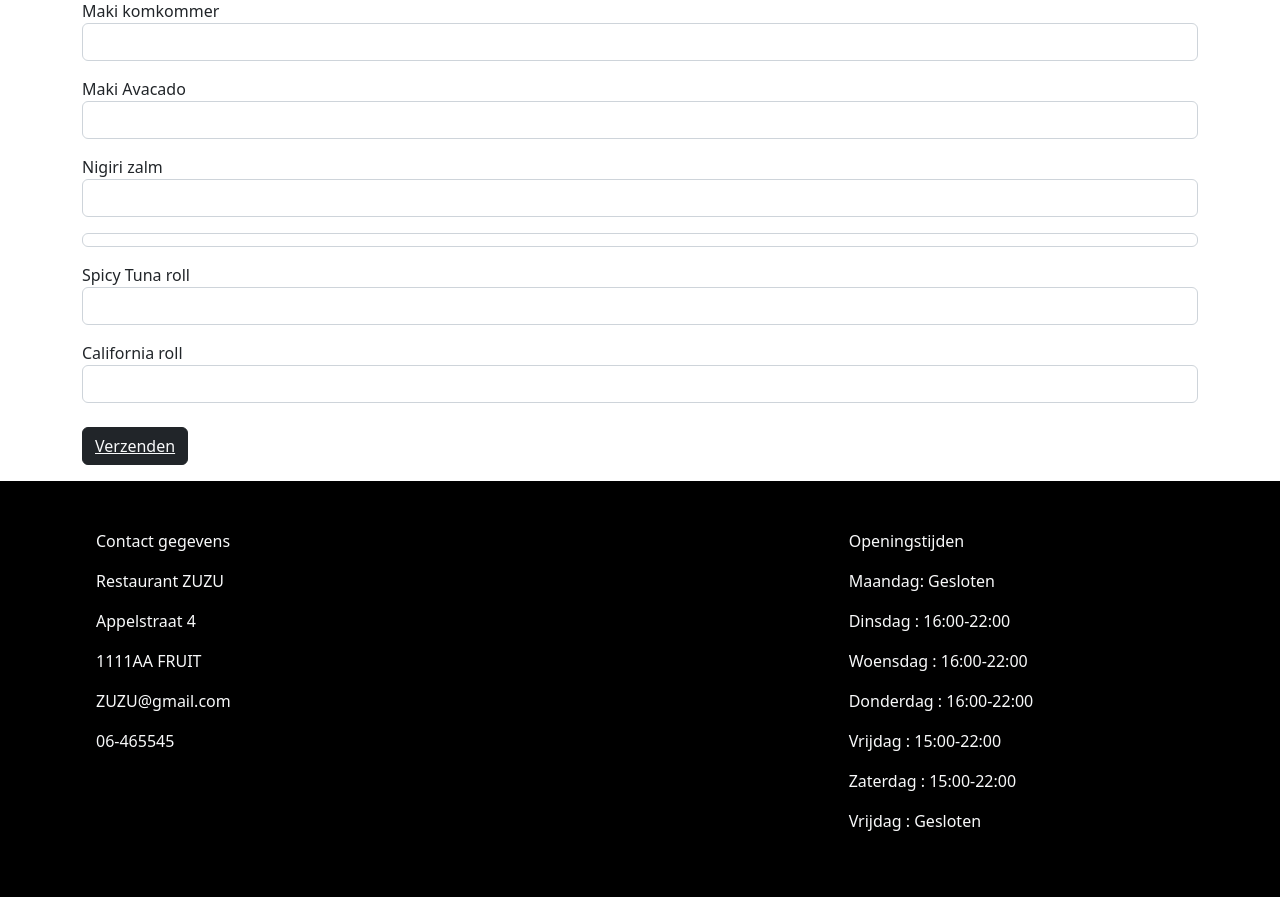
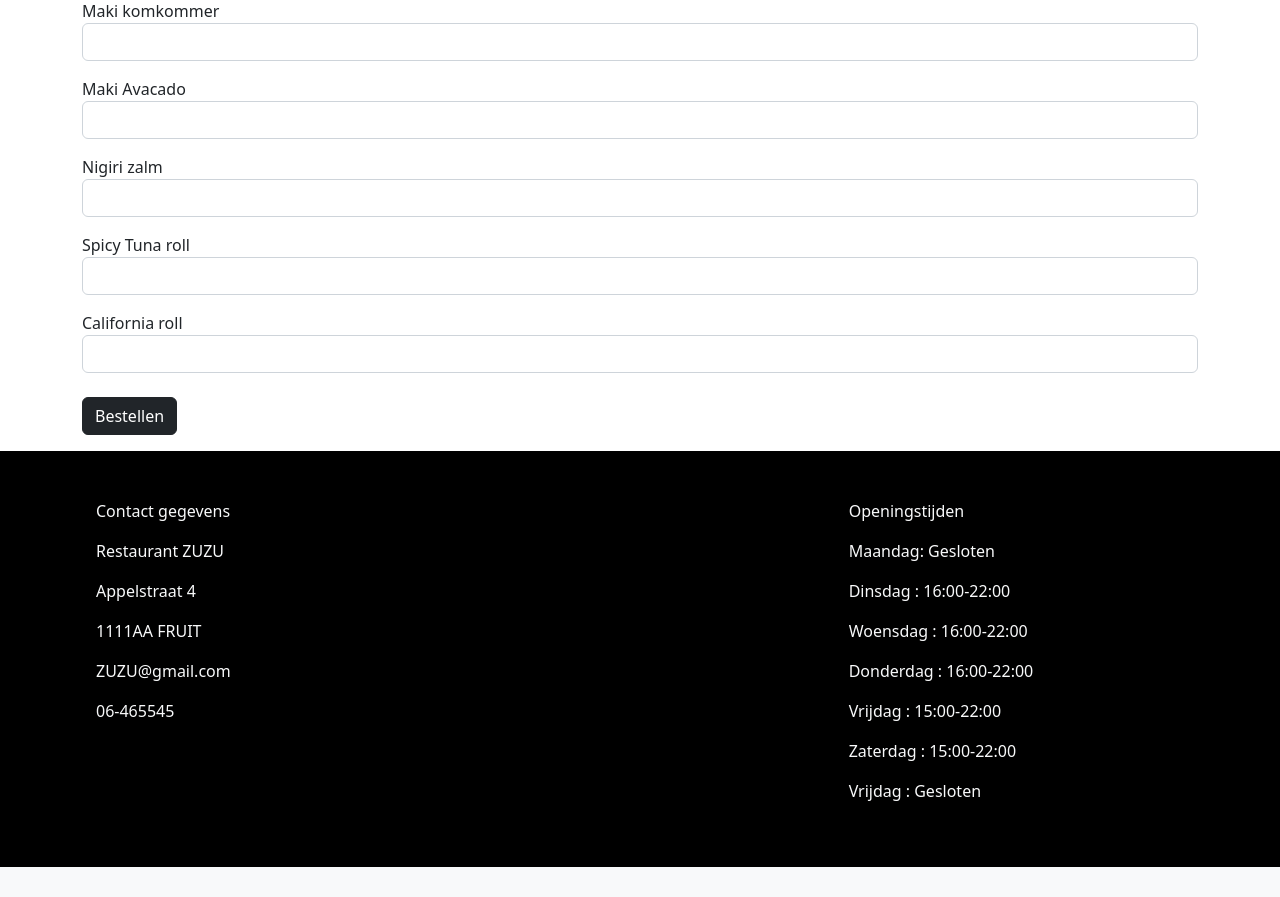
Before and after one commit to rehman-m/PHP1, a PHP site: page /bestellen.php in a window 1280 px wide. Shown: the part 295-1192 px from the top of the page. After the commit the page ends 1162 px from the top, so only its background shows below. Run offline with PHP 8.4, Linux system fonts and the light colour scheme.

Commit message:
Forms aangepast

```diff
--- a/bestellen.php
+++ b/bestellen.php
@@ -1,3 +1,4 @@
+
 <!DOCTYPE>
 
 <html>
@@ -38,38 +39,34 @@
         </div>
     </div>
 
-    <form>
+    <form  action="besteld.php" method="post">
         <div class="form-group mt-3">
             <label for="exampleInputEmail1">Maki komkommer</label>
-            <input type="email" class="form-control" id="exampleInputEmail1" aria-describedby="emailHelp" placeholder="">
+            <input type="text" class="form-control" name="komkommer"  >
 
         </div>
         <div class="form-group mt-3">
             <label for="maki">Maki Avacado</label>
-            <input type="password" class="form-control" id="exampleInputPassword1" placeholder="">
+            <input type="text" class="form-control"  name="avacado" >
         </div>
         <div class="form-group mt-3">
             <label for="zalm">Nigiri zalm</label>
-            <input type="email" class="form-control" id="exampleInputEmail1" aria-describedby="emailHelp" placeholder="">
+            <input type="text" class="form-control" name="zalm" >
 
         </div>
-        <div class="form-group mt-3">
-            <label for="roll "  class="form-control" id="exampleInputPassword1" placeholder="">
-        </div>
+
 
         <div class="form-group mt-3">
             <label for="roll">Spicy Tuna roll</label>
-            <input type="email" class="form-control" id="exampleInputEmail1" aria-describedby="emailHelp" placeholder="">
+            <input type="text" class="form-control" name="spicytuna" >
 
         </div>
         <div class="form-group mt-3 ">
             <label for="roll">California roll</label>
-            <input type="password" class="form-control" id="exampleInputPassword1" placeholder="">
+            <input type="text" class="form-control" name="cali" >
         </div>
 
-        <button  class="btn btn-dark mt-4">
-            <a  class="text-light" href="bestellen.php">Verzenden</a>
-        </button>
+        <input  class="btn btn-dark  mt-4" type="submit" value="Bestellen" name="Bestellen">
 
 
     </form>
```
Also changed, not shown: besteld.php (added, +10 -0 lines), contact.php (+20 -16 lines).
